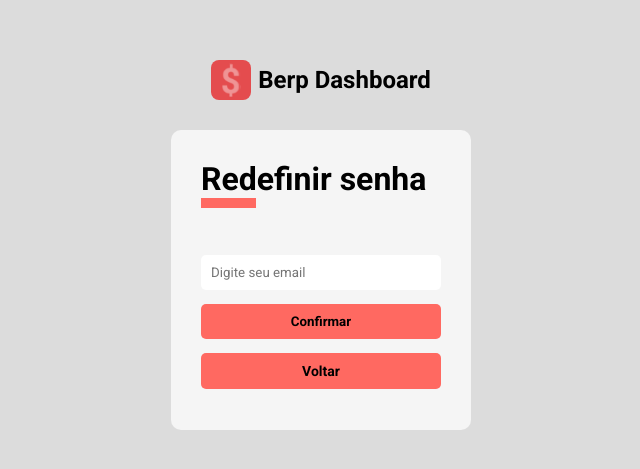
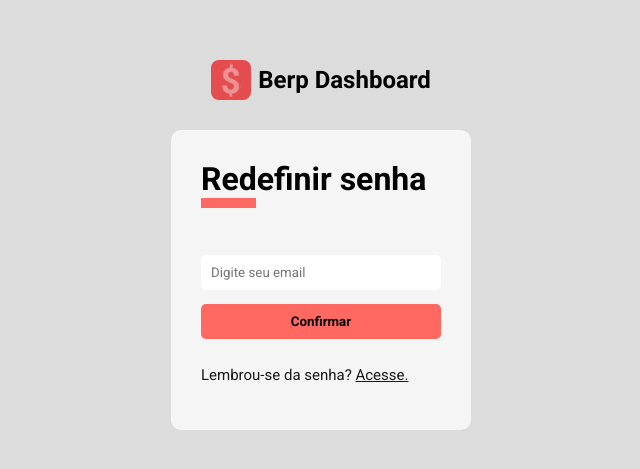
Before and after one commit to HermesonxDev/BerpDash, a React (Vite) app: page /recovery-password in a window 1280 px wide. Shown: the part 155-624 px from the top of the page, without its empty margins (319-959 px from the left). Built offline with nearby package versions, Linux system fonts and the light colour scheme.

Commit message:
adding recovery password redirect

```diff
--- a/dev-dist/sw.js
+++ b/dev-dist/sw.js
@@ -82,7 +82,7 @@ define(['./workbox-b5f7729d'], (function (workbox) { 'use strict';
     "revision": "3ca0b8505b4bec776b69afdba2768812"
   }, {
     "url": "index.html",
-    "revision": "0.bvqkcco9f5"
+    "revision": "0.42bu73n781"
   }], {});
   workbox.cleanupOutdatedCaches();
   workbox.registerRoute(new workbox.NavigationRoute(workbox.createHandlerBoundToURL("index.html"), {
--- a/src/pages/RecoveryPassword/index.tsx
+++ b/src/pages/RecoveryPassword/index.tsx
@@ -6,7 +6,6 @@ import Button from "../../components/Button";
 
 import { useAuth } from "../../hooks/auth";
 import { useNavigate } from "react-router-dom";
-import Anchor from "../../components/Anchor";
 
 const RecoveryPassword: React.FC = () => {
 
@@ -33,9 +32,8 @@ const RecoveryPassword: React.FC = () => {
                 />
 
                 <Button type="submit">Confirmar</Button>
-                <Button>
-                    <Anchor href="/">Voltar</Anchor>
-                </Button>
+
+                <p>Lembrou-se da senha? <a href="/">Acesse.</a></p>
             </Form>
         </Container>
     )
--- a/src/pages/RecoveryPassword/styles.ts
+++ b/src/pages/RecoveryPassword/styles.ts
@@ -32,6 +32,23 @@ export const Form = styled.form `
     padding: 30px;
     border-radius: 10px;
     background-color: ${props => props.theme.colors.tertiary};
+
+    > p {
+        font-size: 15px;
+        margin-top: 20px;
+        color: ${props => props.theme.colors.white};
+        opacity: .9;
+    }
+
+    > p a {
+        font-size: 15px;
+        color: ${props => props.theme.colors.white}
+    }
+
+    > p a:hover {
+        color: #0000EE;
+        opacity: 1;
+    }
 `;
 
 export const FormTitle = styled.h1 `
```
